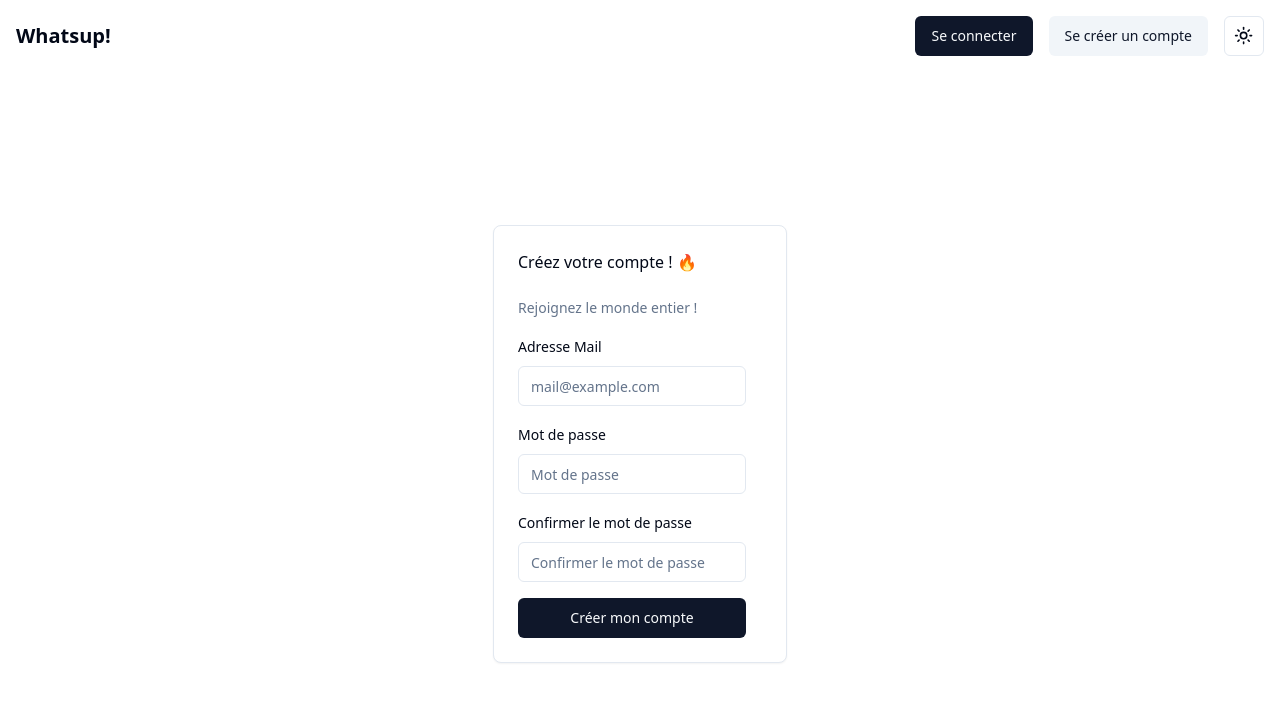
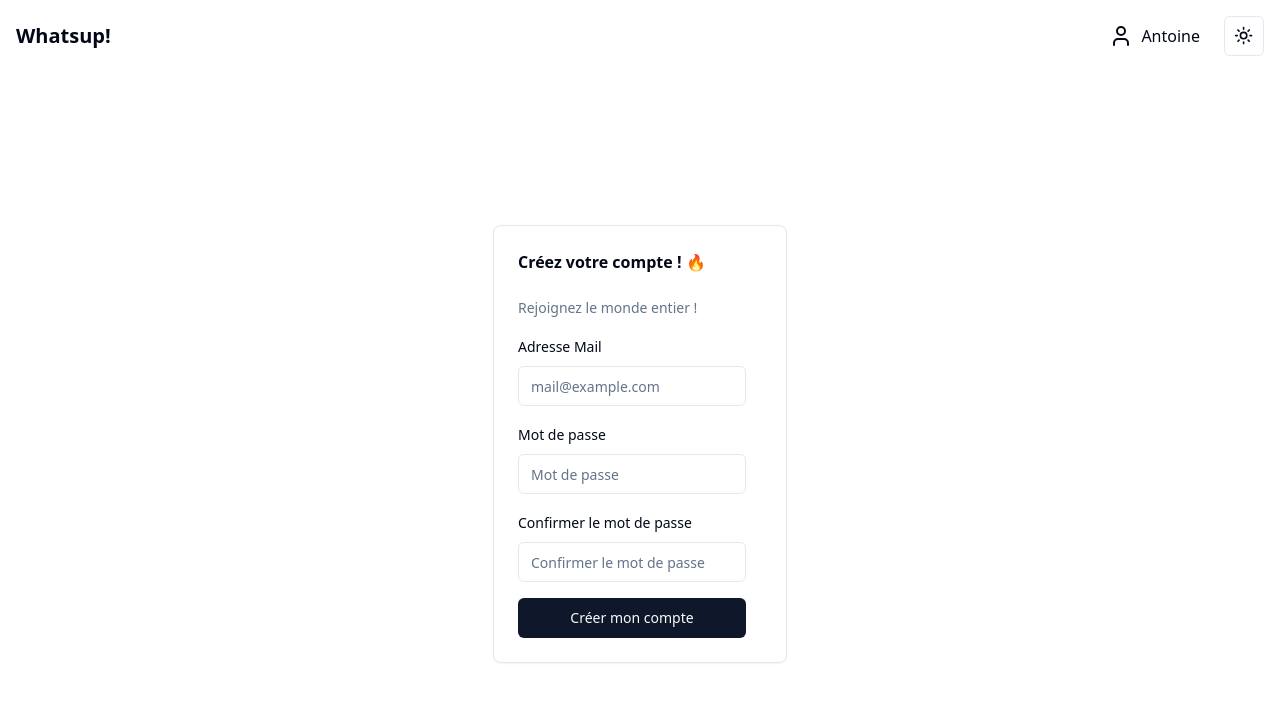
Before and after one commit to AntoineRai/courswhatsup-front, a Next.js app: page /signup in a window 1280 px wide. Shown: the top 702 px of the page. Built offline with nearby package versions, Linux system fonts and the light colour scheme.

Commit message:
Add axios dependency and update card headers in signin and signup components

```diff
--- a/components/auth/signin.tsx
+++ b/components/auth/signin.tsx
@@ -45,7 +45,7 @@ const SignIn = () => {
 
   return (
     <Card className="pr-4">
-      <CardHeader>Identifiez vous ! 🔥</CardHeader>
+      <CardHeader className="font-bold">Identifiez vous ! 🔥</CardHeader>
       <CardDescription className="pl-6 pb-4">
         Connectez-vous au monde entier !
       </CardDescription>
--- a/components/auth/signup.tsx
+++ b/components/auth/signup.tsx
@@ -21,6 +21,7 @@ import {
 } from "@/components/ui/card";
 import { Input } from "@/components/ui/input";
 import { Button } from "@/components/ui/button";
+import axios from "axios";
 
 const formSchema = z
   .object({
@@ -45,11 +46,20 @@ const SignUp = () => {
     },
   });
 
-  const handleSubmit = () => {};
+  const handleSubmit = () => {
+    axios.post("http://localhost:3001/login/login",{
+      mail: form.getValues().emailAdress,
+      password: form.getValues().password,
+    }).then((res) => {
+      console.log(res);
+    }).catch((err) => {
+      console.log(err);
+    });
+  };
 
   return (
     <Card className="pr-4">
-      <CardHeader>Créez votre compte ! 🔥</CardHeader>
+      <CardHeader className="font-bold">Créez votre compte ! 🔥</CardHeader>
       <CardDescription className="pl-6 pb-4">
         Rejoignez le monde entier !
       </CardDescription>
--- a/components/header.tsx
+++ b/components/header.tsx
@@ -2,24 +2,67 @@ import React from "react";
 import { ModeToggle } from "@/components/dark/dark-mode";
 import Link from "next/link";
 import { Button } from "@/components/ui/button";
+import {
+  DropdownMenu,
+  DropdownMenuContent,
+  DropdownMenuItem,
+  DropdownMenuLabel,
+  DropdownMenuSeparator,
+  DropdownMenuTrigger,
+} from "@/components/ui/dropdown-menu";
+import { User, Pen } from "lucide-react";
 
 const Header = () => {
+  const isLogged = isLoggedIn();
+
   return (
     <header className="w-full flex flex-row justify-between items-center p-4 mb-4">
       <Link href="/">
         <h1 className="font-bold text-xl">Whatsup!</h1>
       </Link>
-      <div className="flex flex-row items-center justify-center gap-4">
-      <Link href="/login">
-          <Button>Se connecter</Button>
-        </Link>
-        <Link href="/signup">
-          <Button variant="secondary">Se créer un compte</Button>
-        </Link>
-      <ModeToggle />
+      <div className="flex flex-row items-center justify-center gap-6">
+        {isLogged ? isConnected() : isNotConnected()}
+        <ModeToggle />
       </div>
     </header>
   );
 };
 
+const isConnected = () => {
+  return (
+    <>
+      <DropdownMenu>
+        <DropdownMenuTrigger>
+          <div className="flex flex-row items-center justify-center gap-2">
+          <User />
+        Antoine
+          </div>
+        </DropdownMenuTrigger>
+        <DropdownMenuContent>
+          <DropdownMenuLabel>Mon profil</DropdownMenuLabel>
+          <DropdownMenuSeparator />
+          <DropdownMenuItem><Pen className="pr-2"/>Editer mon profil</DropdownMenuItem>
+        </DropdownMenuContent>
+      </DropdownMenu>
+    </>
+  );
+};
+
+const isNotConnected = () => {
+  return (
+    <>
+      <Link href="/login">
+        <Button>Se connecter</Button>
+      </Link>
+      <Link href="/signup">
+        <Button variant="secondary">Se créer un compte</Button>
+      </Link>
+    </>
+  );
+};
+
+const isLoggedIn = () => {
+  return true;
+};
+
 export default Header;
--- a/package.json
+++ b/package.json
@@ -15,6 +15,7 @@
     "@radix-ui/react-radio-group": "^1.1.3",
     "@radix-ui/react-select": "^2.0.0",
     "@radix-ui/react-slot": "^1.0.2",
+    "axios": "^1.6.8",
     "class-variance-authority": "^0.7.0",
     "clsx": "^2.1.0",
     "lucide-react": "^0.365.0",
```
Also changed, not shown: 1 other file (tests, documents, lock files or other folders).
